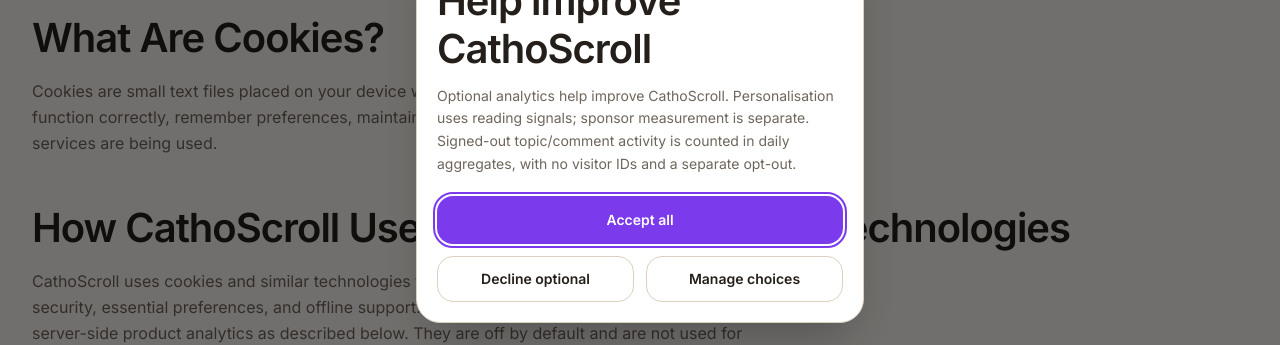
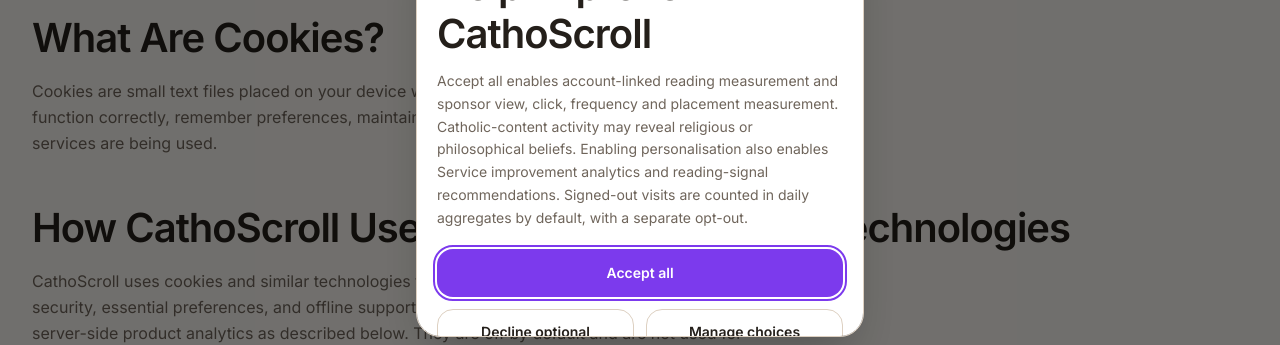
Before and after one commit to joshuaargent/TS_CathoScroll, a Next.js app: page /cookies in a window 1280 px wide. Shown: the part 273-618 px from the top of the page. Built offline with nearby package versions, Linux system fonts and the light colour scheme; no server answers.

Commit message:
Retain essential purpose and sensitive-data disclosure on first visit

```diff
--- a/src/components/privacy/AnalyticsConsentManager.tsx
+++ b/src/components/privacy/AnalyticsConsentManager.tsx
@@ -533,7 +533,7 @@ export function AnalyticsConsentManager({ userId = null, loading = false, apiBas
             ? 'Choose optional analytics. Service improvement analytics is required while personalisation is enabled; sponsor measurement remains separate.'
             : effectivePersonalizationEnabled
               ? 'Personalisation is on, so Service improvement analytics is required. Turn off personalisation before disabling it.'
-              : 'Optional analytics help improve CathoScroll. Personalisation uses reading signals; sponsor measurement is separate. Signed-out topic/comment activity is counted in daily aggregates, with no visitor IDs and a separate opt-out.'}
+              : 'Accept all enables account-linked reading measurement and sponsor view, click, frequency and placement measurement. Catholic-content activity may reveal religious or philosophical beliefs. Enabling personalisation also enables Service improvement analytics and reading-signal recommendations. Signed-out visits are counted in daily aggregates by default, with a separate opt-out.'}
         </p>
 
         {!managing ? (
```
